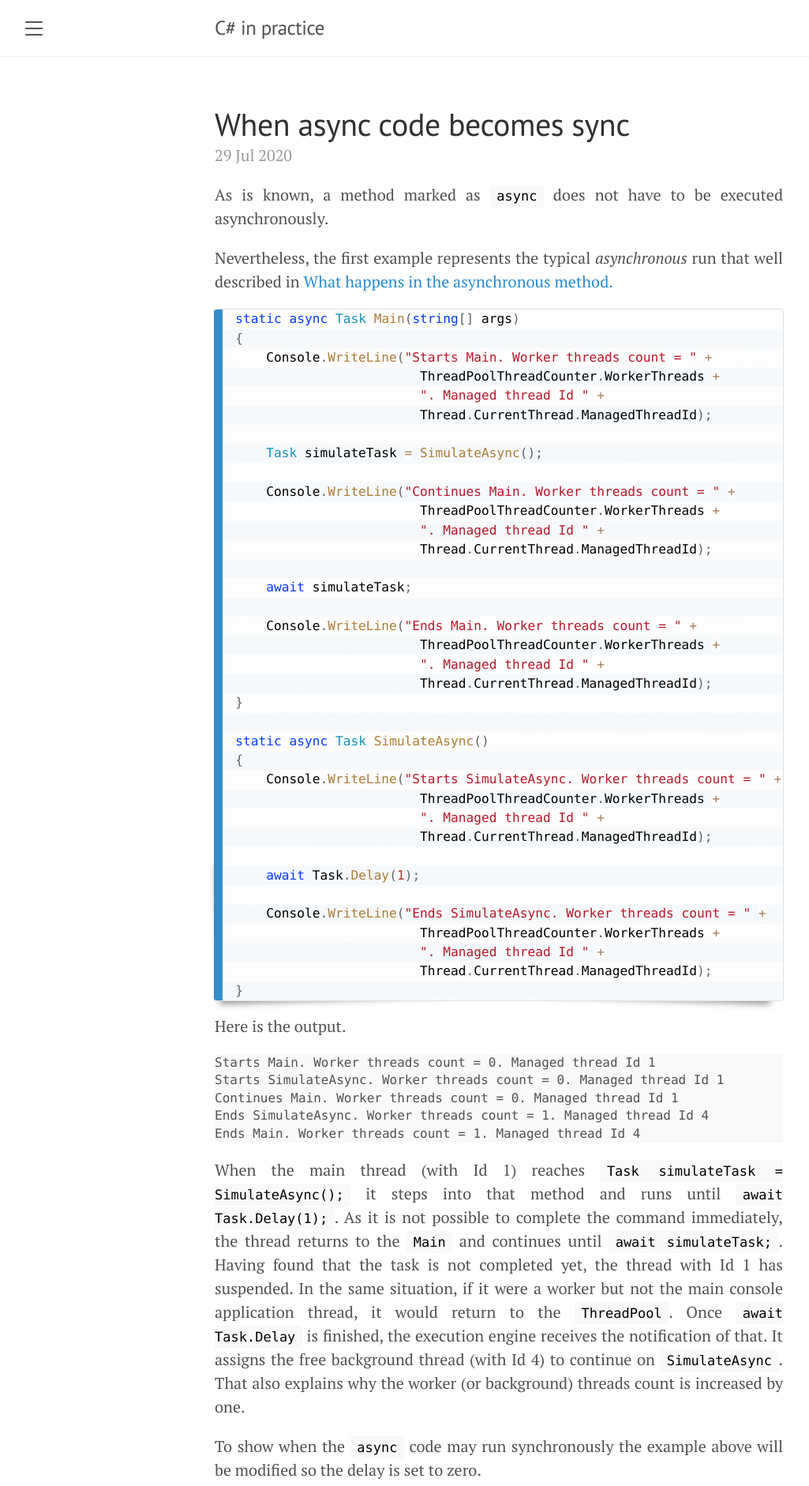
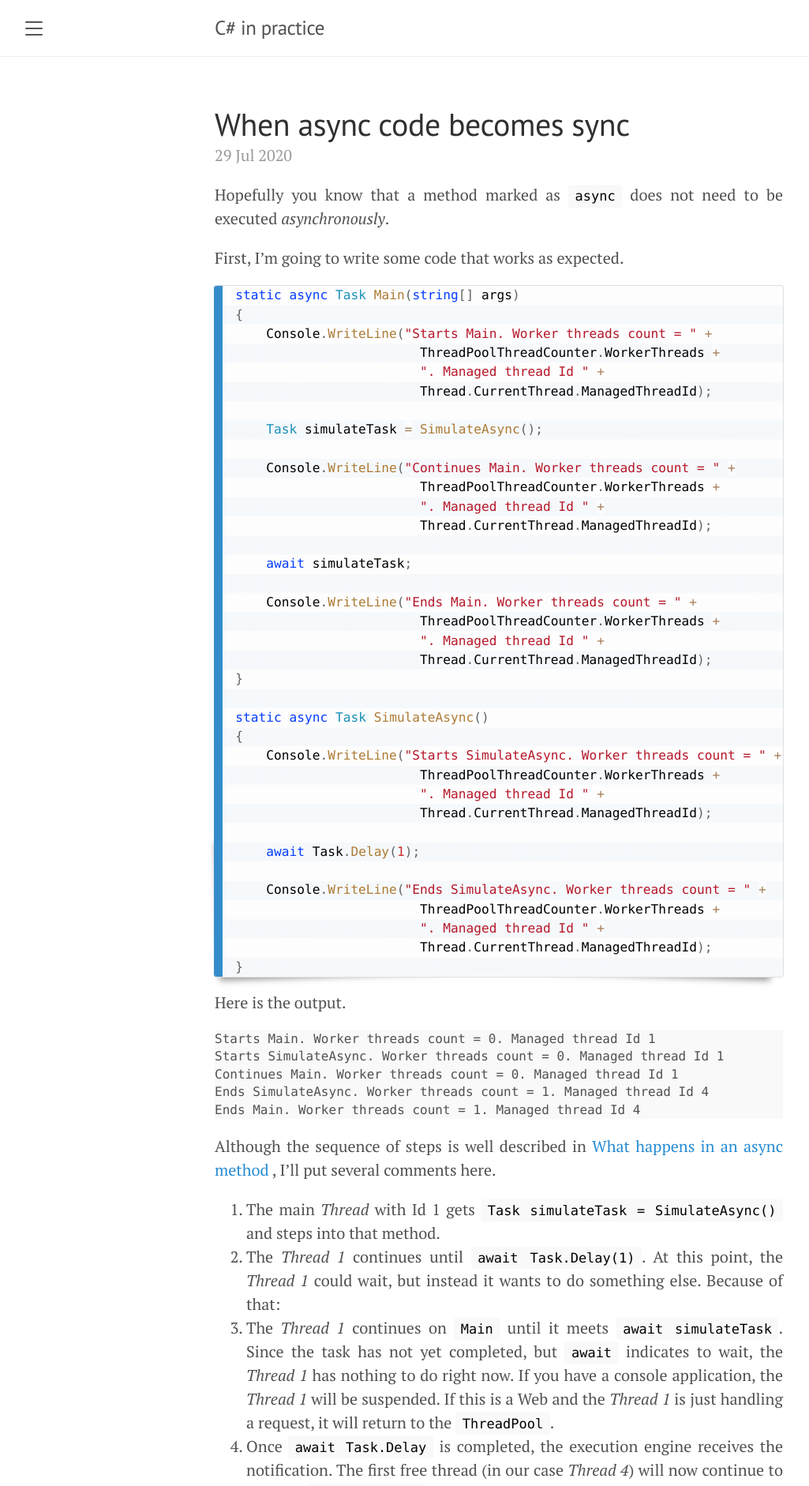
Before and after one commit to akovanev/kovanev.github.io, a Jekyll site: the page built from _posts/2020-07-29-When-async-code-becomes-sync.md, in a window 1280 px wide. Shown: the top 1882 px of the page at 79% size, without its empty margins (8-1033 px from the left). Built offline with Jekyll 4.4.1, drawn with Linux system fonts in a browser that asks for light colours; some of the changed text lies outside the part shown.

Commit message:
async-sync

```diff
--- a/_posts/2020-07-29-When-async-code-becomes-sync.md
+++ b/_posts/2020-07-29-When-async-code-becomes-sync.md
@@ -3,10 +3,9 @@
 title: When async code becomes sync
 ---
 
-As is known, a method marked as <code>async</code> does not have to be executed asynchronously.
+Hopefully you know that a method marked as <code>async</code> does not need to be executed *asynchronously*.
 
-Nevertheless, the first example represents the typical *asynchronous* run that well described in <a href="https://docs.microsoft.com/en-US/dotnet/csharp/programming-guide/concepts/async/task-asynchronous-programming-model#BKMK_WhatHappensUnderstandinganAsyncMethod">What happens in the asynchronous method.
-</a>
+First, I'm going to write some code that works as expected.
 
 <pre><code class="language-cs">static async Task Main(string[] args)
 {
@@ -52,20 +51,39 @@
 Ends SimulateAsync. Worker threads count = 1. Managed thread Id 4
 Ends Main. Worker threads count = 1. Managed thread Id 4</code></pre>
 
-When the main thread (with Id 1) reaches <code>Task simulateTask = SimulateAsync();</code> it steps into that method and runs until <code>await Task.Delay(1);</code>. As it is not possible to complete the command immediately, the thread returns to the <code>Main</code> and continues until <code>await simulateTask;</code>. Having found that the task is not completed yet, the thread with Id 1 has suspended. In the same situation, if it were a worker but not the main console application thread, it would return to the <code>ThreadPool</code>.
-Once <code>await Task.Delay</code> is finished, the execution engine receives the notification of that. It assigns the free background thread (with Id 4) to continue on <code>SimulateAsync</code>. That also explains why the worker (or background) threads count is increased by one.
+Although the sequence of steps is well described in <a href="https://docs.microsoft.com/en-US/dotnet/csharp/programming-guide/concepts/async/task-asynchronous-programming-model#BKMK_WhatHappensUnderstandinganAsyncMethod">What happens in an async method
+</a>, I'll put several comments here.
 
- To show when the <code>async</code> code may run synchronously the example above will be modified so the delay is set to zero.
+1. The main *Thread* with Id 1 gets <code>Task simulateTask = SimulateAsync()</code> and steps into that method.
+2. The *Thread 1* continues until <code>await Task.Delay(1)</code>. At this point, the *Thread 1* could wait, but instead it wants to do something else. Because of that:
+3. The *Thread 1* continues on <code>Main</code> until it meets <code>await simulateTask</code>. Since the task has not yet completed, but <code>await</code> indicates to wait, the *Thread 1* has nothing to do right now. If you have a console application, the *Thread 1* will be suspended. If this is a Web and the *Thread 1* is just handling a request, it will return to the <code>ThreadPool</code>.
+4. Once <code>await Task.Delay</code> is completed, the execution engine receives the notification. The first free thread (in our case *Thread 4*) will now continue to perform <code>SimulateAsync</code>.
+5. Once the *Thread 4* finished its work in <code>SimulateAsync</code>, it returns control back to the line in <code>Main</code> where the *Tread 1* should have suspended.
+
+
+Now I’ll show some magic. I am going to change only one character in my code, so the run will be ending *synchronously*.
+
+In particular, I will set the value of delay to zero.
  <pre><code class="language-cs">//await Task.Delay(1);
 await Task.Delay(0);</code></pre>
 
-The output.
+Lets then take a look at the output.
 <pre><code class="nohighlight">Starts Main. Worker threads count = 0. Managed thread Id 1
 Starts SimulateAsync. Worker threads count = 0. Managed thread Id 1
 Ends SimulateAsync. Worker threads count = 0. Managed thread Id 1
 Continues Main. Worker threads count = 0. Managed thread Id 1
 Ends Main. Worker threads count = 0. Managed thread Id 1</code></pre>
 
-The output shows the different message order which exactly corresponds to a *synchronous* run. The magic is that while having a new run it appears that <code>await Task.Delay(0);</code> can be done immediately. The main thread proceeds to the next command, then returns, and then, having reached <code>await simulateTask;</code>, goes ahead as the task is already completed. The worker threads count value is constantly equal to zero during the run. The main thread with Id 1 is the only one that involved into the execution, and no extra threads are taken from the <code>ThreadPool</code>.
+As seen, the output represents the message order different from the first run. This order exactly corresponds to a *synchronous* method. Apart of that, the *Thread 1* was the only one involved into the execution.
 
- The <code>ThreadPoolThreadCounter</code> implementation details can be found in <a href="/2020/07/29/Counter-of-working-threads">Counter of working threads.</a>
+To undserstand what has just happened, it might be helpful to analyze
+
+> 2 The *Thread 1* continues until <code>await Task.Delay(1)</code>.
+
+One more time. As you remember, the *Thread 1* stepped into <code>SimulateAsync</code> and continued *until it could*.
+
+After I set the delay value to zero, the *Thread 1* was able to pass <code>await Task.Delay(0)</code>, as it didn't have to wait. In the same way as it passed the <code>Console.WriteLine</code> command on the previous step. So the *Thread 1* continued on <code>SimulateAsync</code>, completed it and got back to the <code>Main</code>, to the next line after <code>Task simulateTask = SimulateAsync()</code>.
+
+Doesn't it look great?
+
+The <code>ThreadPoolThreadCounter</code> implementation details can be found in <a href="/2020/07/29/Counter-of-working-threads">Counter of Working Threads.</a>
--- a/public/css/poole.css
+++ b/public/css/poole.css
@@ -69,7 +69,7 @@
 }
 
 
-p {
+p, li {
   text-align: justify;
 }
 
```
